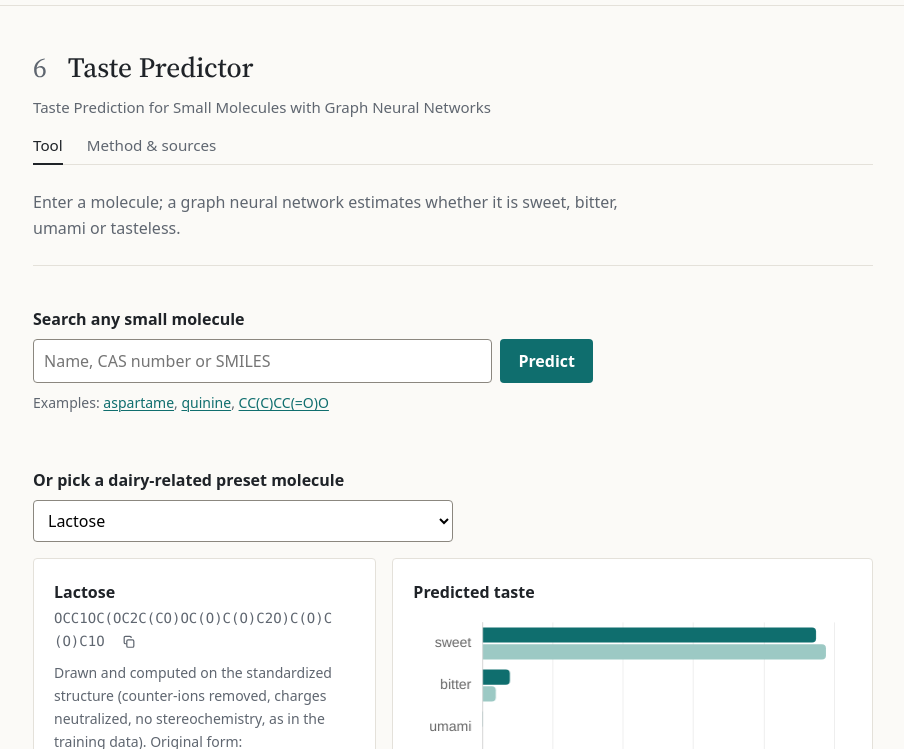
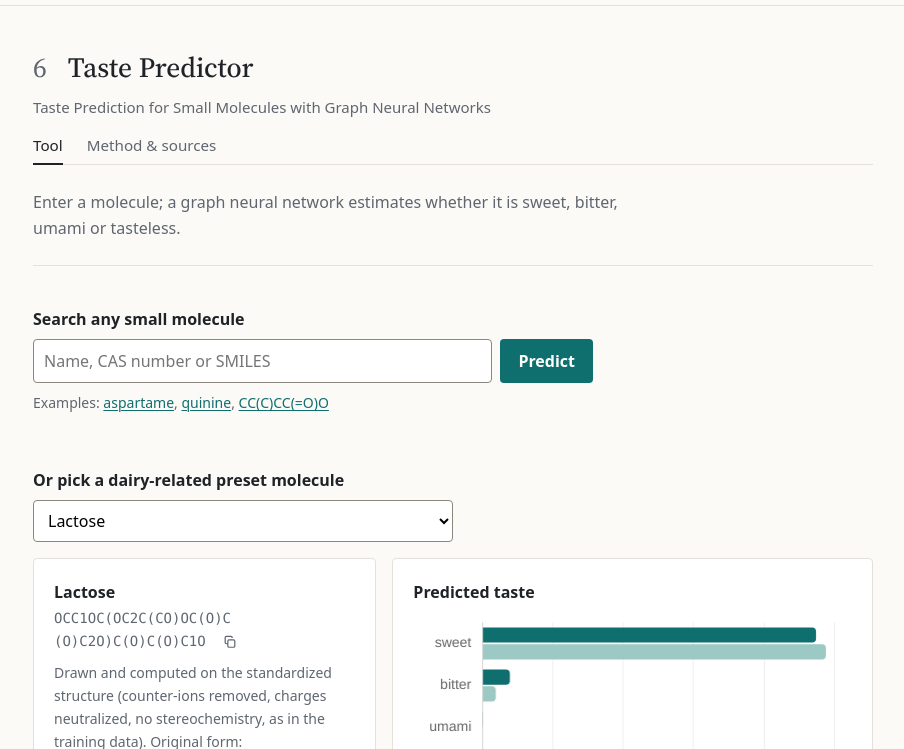
Before and after one commit to REDAMANCY564/redamancy564.github.io, a plain HTML site: page taste-predictor/index.html in a window 1280 px wide. Shown: the part 51-800 px from the top of the page, without its empty margins (187-1091 px from the left). Drawn offline with Linux system fonts and the light colour scheme.

Commit message:
Taste predictor: SMILES line balanced so no line holds only its last few characters (orphan found on main)
Co-Authored-By: Claude Opus 5.5 <noreply@anthropic.com>

```diff
--- a/taste-predictor/index.html
+++ b/taste-predictor/index.html
@@ -31,7 +31,7 @@
     @media (min-width: 760px) { .demo-grid { grid-template-columns: 5fr 7fr; } }
     .demo-grid > * { min-width: 0; }
     .mol-name { font-weight: 700; margin: 0; }
-    .mol-smiles { color: var(--muted); font-size: .875rem; word-break: break-all; margin: 2px 0 8px; }
+    .mol-smiles { color: var(--muted); font-size: .875rem; word-break: break-all; text-wrap: balance; margin: 2px 0 8px; }   /* balance: no line holds only the last few characters */
     .mol-svg { aspect-ratio: 4 / 3; display: grid; place-items: center; color: var(--muted); font-size: .875rem; text-align: center; }
     .mol-svg svg { width: 100%; height: auto; }
     .chart-box { position: relative; height: 240px; }
```
